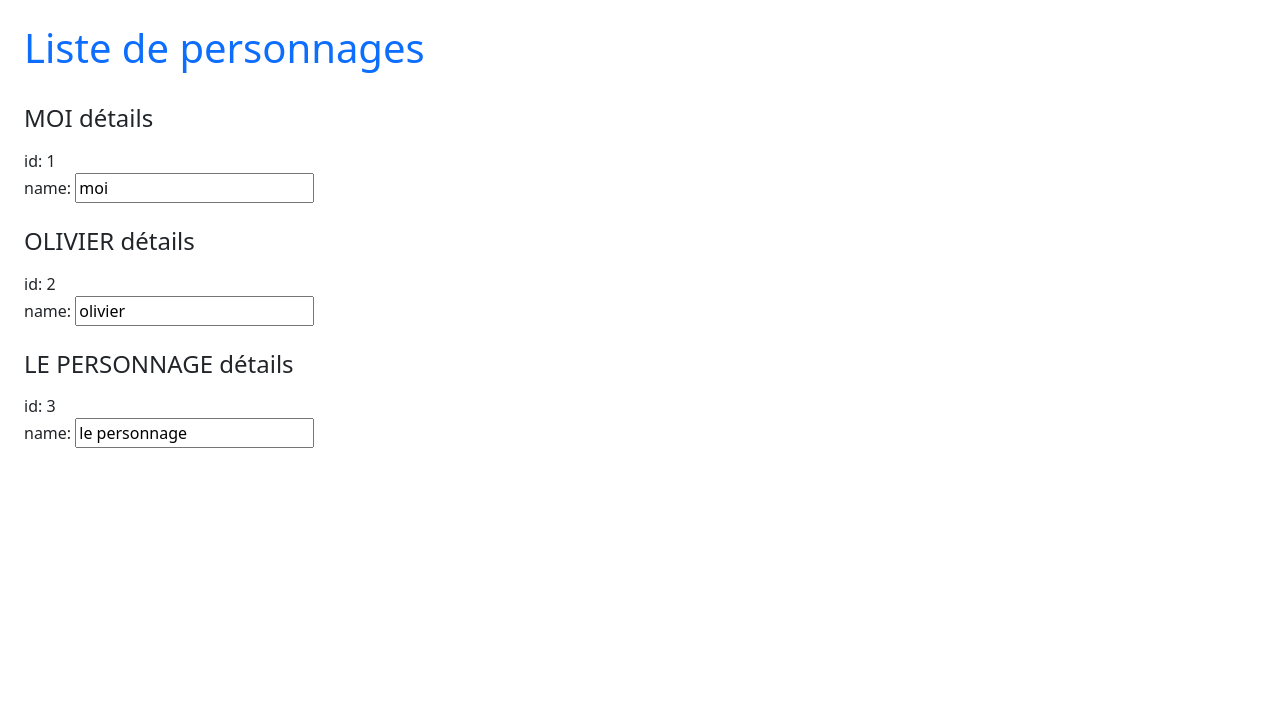
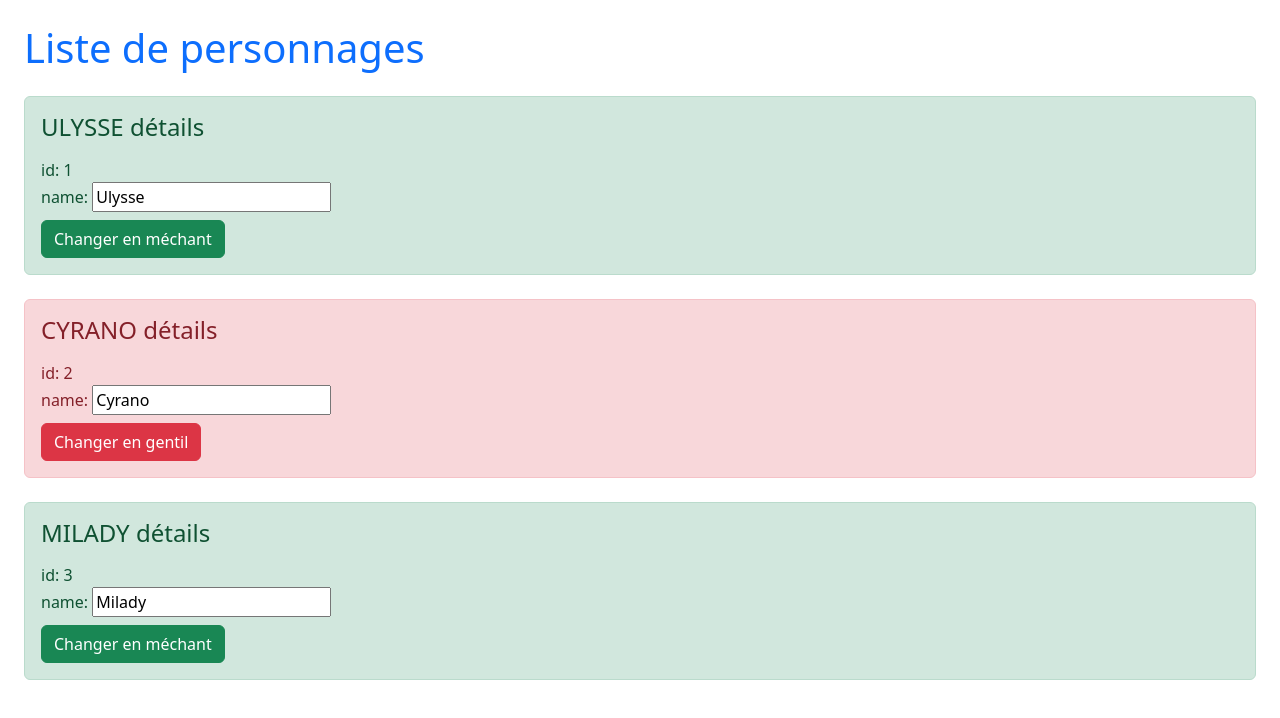
Before and after one commit to DrKrusto/ControleAngular, an Angular app: page / in a window 1280 px wide. Shown: the top 718 px of the page. Built offline with nearby package versions, Linux system fonts and the light colour scheme.

Commit message:
Added loop, ngif and button

```diff
--- a/src/app/app.component.html
+++ b/src/app/app.component.html
@@ -1,6 +1,4 @@
 <div class="p-4">
   <h1 class="text-primary">Liste de personnages</h1>
-  <app-character-details id="1" name="moi"></app-character-details>
-  <app-character-details id="2" name="olivier"></app-character-details>
-  <app-character-details id="3" name="le personnage"></app-character-details>
+  <app-character-details *ngFor="let character of characters" [character]="character"></app-character-details>
 </div>
--- a/src/app/app.component.ts
+++ b/src/app/app.component.ts
@@ -1,4 +1,5 @@
 import { Component } from '@angular/core';
+import { Character } from './models/character';
 
 @Component({
   selector: 'app-root',
@@ -7,4 +8,12 @@ import { Component } from '@angular/core';
 })
 export class AppComponent {
   title = 'FinalEro';
+
+  characters: Character[] = [
+    { id: 1, name: "Ulysse", karma: "good" },
+    { id: 2, name: "Cyrano", karma: "bad" },
+    { id: 3, name: "Milady", karma: "good" }
+  ];
+
+  constructor() { }
 }
--- a/src/app/character-details/character-details.component.html
+++ b/src/app/character-details/character-details.component.html
@@ -1,6 +1,8 @@
-<div class="pt-4">
-    <h4 class="pb-2">{{this.name | uppercase}} détails</h4>
-    <span>id: {{this.id}}</span><br>
+<div class="mt-4 alert {{this.character.karma == 'good' ? 'alert-success' : 'alert-danger'}}">
+    <h4 class="pb-2">{{this.character.name | uppercase}} détails</h4>
+    <span>id: {{this.character.id}}</span><br>
     <span>name: </span>
-    <input type="text" [(ngModel)]="name">
+    <input type="text" [(ngModel)]="this.character.name"><br>
+    <button class="btn {{this.character.karma == 'good' ? 'btn-success' : 'btn-danger'}} mt-2"
+        (click)="reverseKarma()">Changer en {{this.character.karma == 'good' ? 'méchant' : 'gentil'}}</button>
 </div>
--- a/src/app/character-details/character-details.component.ts
+++ b/src/app/character-details/character-details.component.ts
@@ -1,4 +1,5 @@
 import { Component, Input, OnInit } from '@angular/core';
+import { Character } from '../models/character';
 
 @Component({
   selector: 'app-character-details',
@@ -6,10 +7,15 @@ import { Component, Input, OnInit } from '@angular/core';
   styleUrls: ['./character-details.component.css']
 })
 export class CharacterDetailsComponent implements OnInit {
-  @Input() id: number;
-  @Input() name: string;
+  @Input() character: Character;
 
-  constructor() { }
+  reverseKarma() {
+    const invertedKarma = this.character.karma == 'good' ? 'bad' : 'good';
+    this.character.karma = invertedKarma;
+  }
+
+  constructor() {
+  }
 
   ngOnInit(): void {
   }
--- /dev/null
+++ b/src/app/models/character.ts
@@ -0,0 +1,5 @@
+export interface Character {
+    id: number;
+    name: string;
+    karma: string;
+}
```
